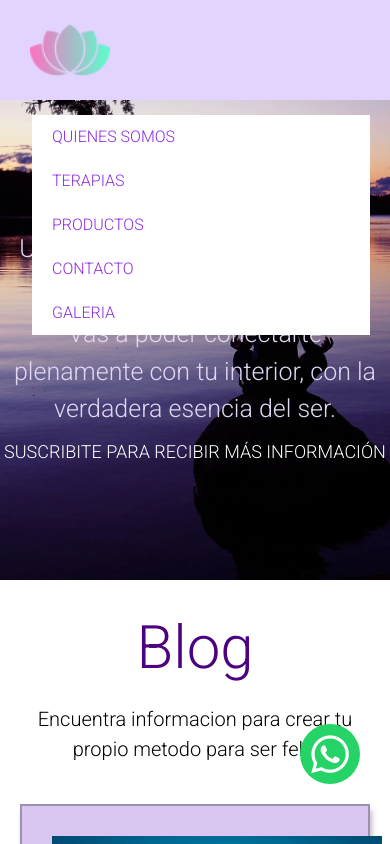
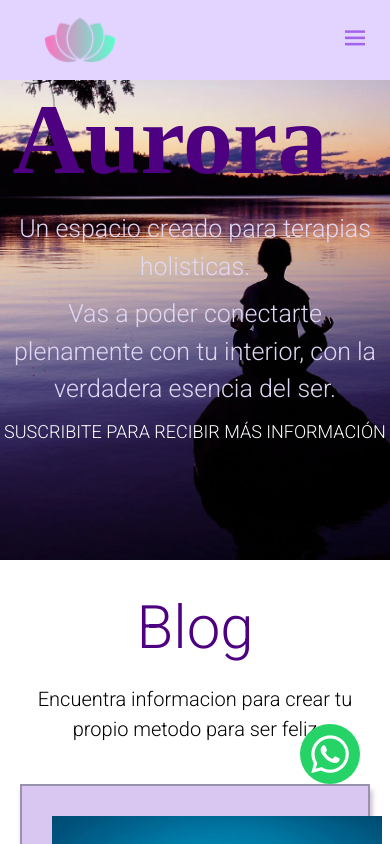
Before and after one commit to gmei25/Aurora, a plain HTML site: page index.html in a window 390 px wide. Shown: the top 844 px of the page. Drawn offline with nearby package versions, Linux system fonts and the light colour scheme; a web font is replaced by a local one.

Commit message:
menu hamburguesa responsive

```diff
--- a/css/styles.css
+++ b/css/styles.css
@@ -6,77 +6,41 @@
     padding: 0px;
     box-sizing: border-box;
 }
-header{
-    top: 0;
+nav{
     width: 100%;
-    height: 100px;
+    height: 80px;
     background-color: rgba(170, 127, 255, 0.341);
-    display: flex;
-    justify-content: space-between;
-
 }
 
-/*MENU HAMBURGUESA*/
-
-header #btn-menu{
-    display: none;
-    width: 100%;
+.enlace{
+    position: absolute;
 }
 
-header label :hover{
-    cursor: pointer;
+
+.logo{
+    padding: 5px;
+    width: 80px;
+    height: 80px;
+    position: sticky;
+    display: flex;
+    justify-content: start;
+    align-items: center;
+    margin-left: 10px;
 }
 
-header .cruz{
-    margin-left: 75%;
-    display: none;
-    font-size: 24px;
+nav ul{
+    list-style: none;
+    float: right;
+    margin-right: 20px;
 }
 
-header .hamb{
-    display: none;
-    font-size: 24px;
-    margin-left: 75%;
+nav ul li{
+    display: inline-block;
+    line-height: 80px;
+    margin: 0 5px;
 }
 
-header nav{
-    display: none;
-}
-
-header #btn-menu:checked ~ .hamb {
-    display: none;
-  }
-
-  header #btn-menu:checked ~ .cruz {
-    display: block;
-  }
-
-  header #btn-menu:checked ~ .menu {
-    display: block;
-    z-index: 5;
-  }
-
-header nav ul{
-    list-style: none;
-    display: flex;
-}
-
-header img{
-    width: 100px;
-    height: 100px;
-    position: sticky;
-    display: flex;
-    justify-content: space-between;
-    align-items: center;
-    margin-left: 20px;
-}
-
-header nav{
-    display: flex;
-    align-items: center;
-}
-
-header nav ul li a{
+nav ul li a{
     text-decoration: none;
     display: flex;
     justify-content: space-evenly;
@@ -87,12 +51,37 @@ header nav ul li a{
     font-family: 'Roboto';
 }
 
+.li a:active, li a:hover{
+    text-decoration: line-through white;
+    transition: .5s;
+}
+
+/*MENU HAMBURGUESA*/
+.hamb{
+    font-size: 30px;
+    float: right;
+    line-height: 80px;
+    margin-right: 20px;
+    cursor: pointer;
+    display: none;
+}
+
+#btn-menu{
+    display: none;
+}
+
+/*MENU RESPONSIVE HAMB*/
+
+
+
+
 h1{
     font-size: 100px;
     font-family: 'Glass Antiqua';
     color: rgb(77, 0, 128);
     display: block;
     text-align: center;
+    justify-content: center;
     font-weight: 900;
 }
 
@@ -550,6 +539,15 @@ text-align: center;
 
 }
 
+@media screen and (max-width: 840px){
+    .enlace{
+        padding-left: 30px;
+    }
+    nav ul li a{
+        font-size: 1rem;
+    }
+}
+
 @media screen and (max-width:750px){
     .galeria-grid{
         grid-template-columns: repeat(2, 1fr);
@@ -564,36 +562,37 @@ text-align: center;
 
 }
 
-/*MEDIA QUERIES MENU HAMBURGUESA*/
-@media screen and (max-width: 720px){
-    header{
-        flex-direction: column;
-    }
-    label ~ nav{
+@media screen and (max-width: 710px){
+    .hamb{
         display: block;
     }
-    label ~ nav ul{
+    ul{
+        position: fixed;
+        width: 100%;
+        height: 100vh;
+        background: rgb(217, 199, 241);
+        top: 80px;
+        left: -100%;
+        text-align: center;
+        transition: all .5s;
+    }
+    nav ul li{
         display: block;
-        margin-top: 15px;
+        margin: 50px 0;
+        line-height: 30px;
     }
-    label ~ nav ul li{
-       flex-grow: 1;
-       list-style: none;
+    nav ul li a{
+        font-size: 20px;
     }
-    label ~ li :active{
-        text-decoration: line-through;
+    li a:hover, li a.active{
+        background: none;
         color: blueviolet;
     }
-    label ~ nav ul li a{
-        display: block;
-        padding: 10px 20px 10px 20px;
-        text-decoration: none;
-        text-transform: uppercase;
-        font-size: 1rem;
-        transition: all 0.6s;
-        background-color: #FFFFFF;
+    #btn-menu:checked ~ ul{
+        left: 0;
     }
 }
+
 
 
 @media screen and (max-width: 320px){
@@ -602,10 +601,8 @@ text-align: center;
         grid-auto-rows: 350px;
         gap: 5px;
     }
-
     .r-1{
         grid-row: span 1;
         grid-column: span 1;
     }
-
 }
--- a/index.html
+++ b/index.html
@@ -15,11 +15,13 @@
 
 <body>
     <header>
-        <img src="./iconos/lotus.png" alt="loto">
-        <input type="checkbox" id="btn-menu">
-        <label for="btn-menu" class="hamb"><img src="./iconos/hamburguesa.svg" alt="hamburguesa"></label>
-        <label for="btn-menu" class="cruz"><img src="./iconos/cruz.png" alt="cruz"></label>
         <nav>
+            <a href="#Inicio" class="enlace">
+            <img src="./iconos/lotus.png" class="logo" alt="loto"></a>
+            <input type="checkbox" id="btn-menu">
+            <label for="btn-menu" class="hamb">
+                <i class='bx bx-menu'></i>
+            </label>
             <ul>
                 <li><a href="./pages/quienessomos.html">Quienes Somos</a></li>
                 <li><a href="./pages/terapias.html">Terapias</a></li>
@@ -63,6 +65,7 @@
                         se canaliza al paciente a traves de la imposicion de manos y la intencion positiva.</p>
                     <a class="botone" href="./pages/terapias.html">CONOCE MAS</a>
                 </div>
+
                 <div class="caja">
                     <img src="./img/talleres.jpeg" alt="manos energia">
                     <h3>TALLERES</h3>
```
Also changed, not shown: pages/contacto.html (+2 -2 lines), pages/galeria.html (+6 -3 lines), pages/quienessomos.html (+12 -6 lines), pages/terapias.html (+1 -0 lines).
